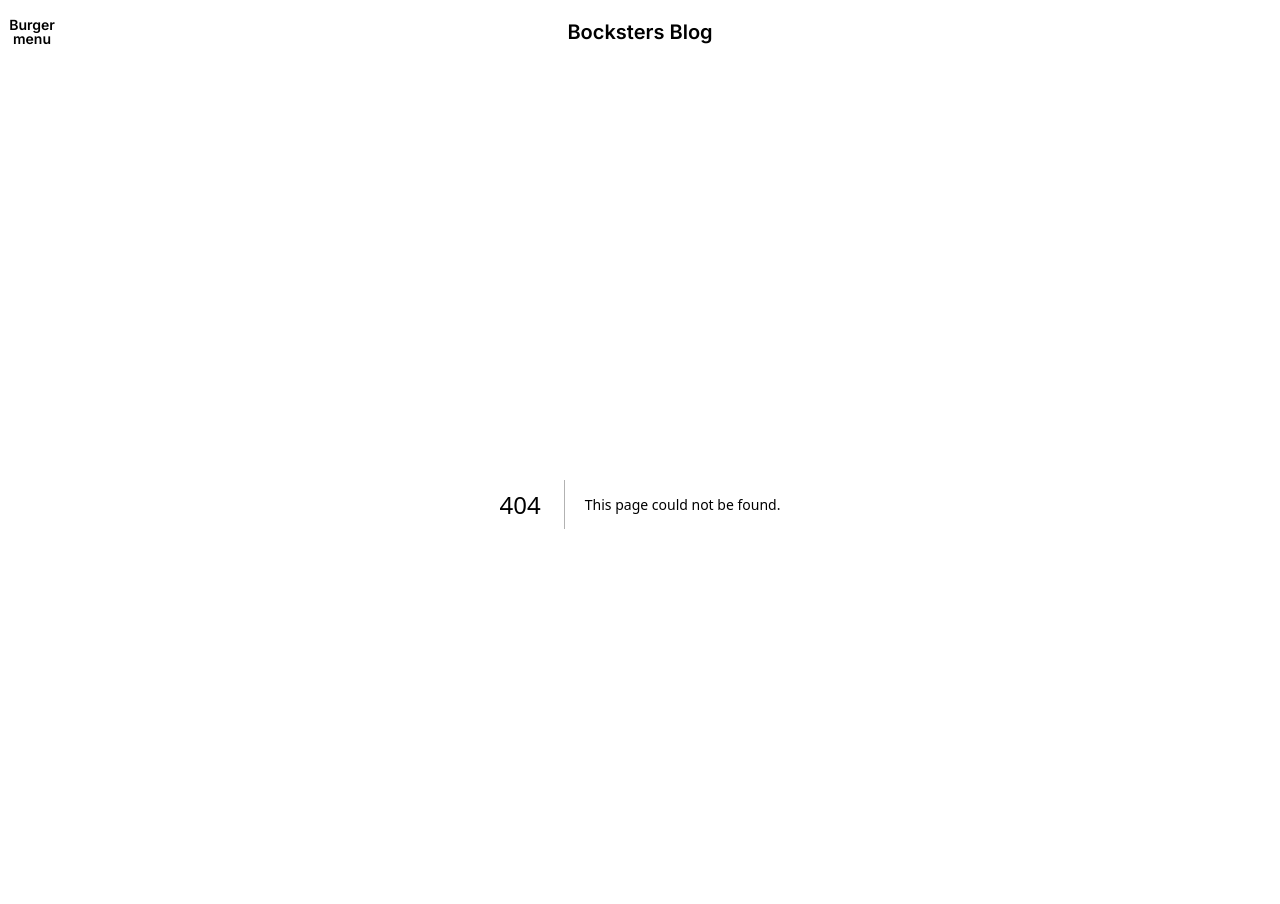
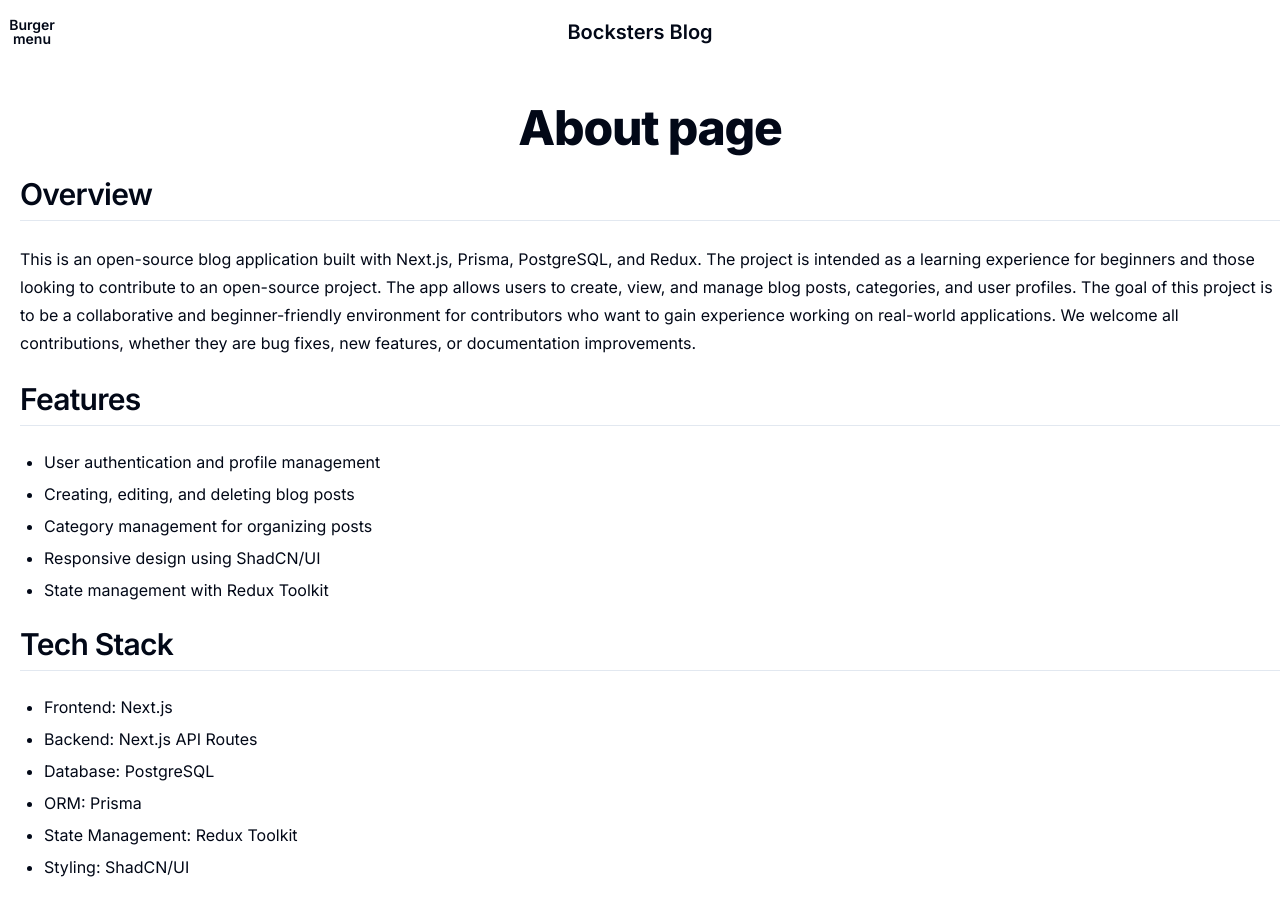
Before and after one commit to bockster6669/XBlog, a Next.js app: page /about in a window 1280 px wide. Before the commit this address had no page. Built offline with nearby package versions, Linux system fonts and the light colour scheme.

Commit message:
add about page

```diff
--- /dev/null
+++ b/src/app/about/page.tsx
@@ -0,0 +1,52 @@
+import React from 'react';
+
+export default function page() {
+  return (
+    <main className="pl-5 space-y-6">
+      <h1 className="text-center scroll-m-20 text-4xl font-extrabold tracking-tight lg:text-5xl">
+        About page
+      </h1>
+      <section>
+        <h2 className="scroll-m-20 border-b pb-2 text-3xl font-semibold tracking-tight first:mt-0">
+          Overview
+        </h2>
+        <p className="leading-7 [&:not(:first-child)]:mt-6">
+          This is an open-source blog application built with Next.js, Prisma,
+          PostgreSQL, and Redux. The project is intended as a learning
+          experience for beginners and those looking to contribute to an
+          open-source project. The app allows users to create, view, and manage
+          blog posts, categories, and user profiles. The goal of this project is
+          to be a collaborative and beginner-friendly environment for
+          contributors who want to gain experience working on real-world
+          applications. We welcome all contributions, whether they are bug
+          fixes, new features, or documentation improvements.
+        </p>
+      </section>
+      <section>
+        <h2 className="scroll-m-20 border-b pb-2 text-3xl font-semibold tracking-tight first:mt-0">
+          Features
+        </h2>
+        <ul className="my-6 ml-6 list-disc [&>li]:mt-2">
+          <li>User authentication and profile management</li>
+          <li>Creating, editing, and deleting blog posts</li>
+          <li>Category management for organizing posts</li>
+          <li>Responsive design using ShadCN/UI</li>
+          <li>State management with Redux Toolkit</li>
+        </ul>
+      </section>
+      <section>
+        <h2 className="scroll-m-20 border-b pb-2 text-3xl font-semibold tracking-tight first:mt-0">
+          Tech Stack
+        </h2>
+        <ul className="my-6 ml-6 list-disc [&>li]:mt-2">
+          <li>Frontend: Next.js</li>
+          <li>Backend: Next.js API Routes</li>
+          <li>Database: PostgreSQL</li>
+          <li>ORM: Prisma</li>
+          <li>State Management: Redux Toolkit</li>
+          <li>Styling: ShadCN/UI</li>
+        </ul>
+      </section>
+    </main>
+  );
+}
--- a/src/components/shared/Navbar.tsx
+++ b/src/components/shared/Navbar.tsx
@@ -29,7 +29,7 @@ export default function Navbar() {
         </div>
       </div>
       <div className="navbar-center">
-        <a className="btn btn-ghost text-xl">Bocksters Blog</a>
+        <Link href='/' className="btn btn-ghost text-xl">Bocksters Blog</Link>
       </div>
       <div className="navbar-end">
       </div>
```
